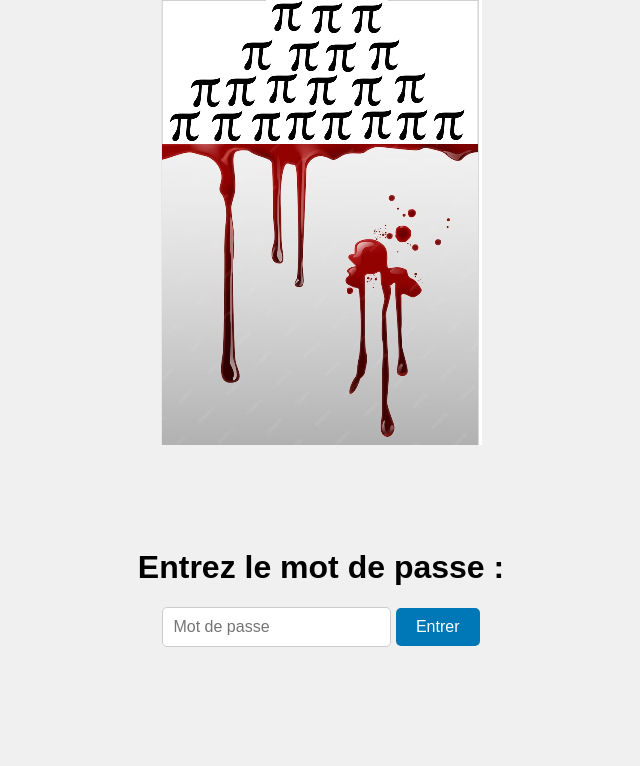
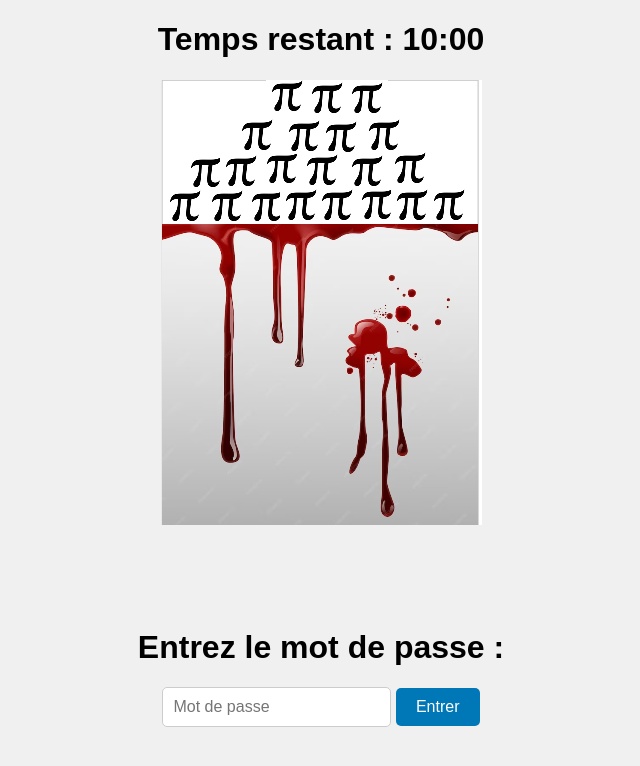
Before and after one commit to Lesorganisateurs/Invitation, a plain HTML site: page index.html in a window 1280 px wide. Shown: the whole page, without its empty margins (319-959 px from the left). Drawn offline with Linux system fonts and the light colour scheme.

Commit message:
Update index.html

```diff
--- a/index.html
+++ b/index.html
@@ -2,9 +2,16 @@
 <html>
 <head>
     <title>Invitation Mr. & Mrs Doe</title>
+    <meta charset="UTF-8">
+    <meta name="viewport" content="width=device-width, initial-scale=1.0">
+    <title>Décompteur de temps</title>
     <link rel="stylesheet" type="text/css" href="style.css">
 </head>
 <body>
+    <div id="timer">
+        <h1>Temps restant : <span id="countdown">10:00</span></h1>
+    </div>
+
     <img id="image" src="Rebus Pythagore.PNG" alt="Description de l'image">
     <div id="password-form" class="password-form">
         <h1>Entrez le mot de passe :</h1>
```
